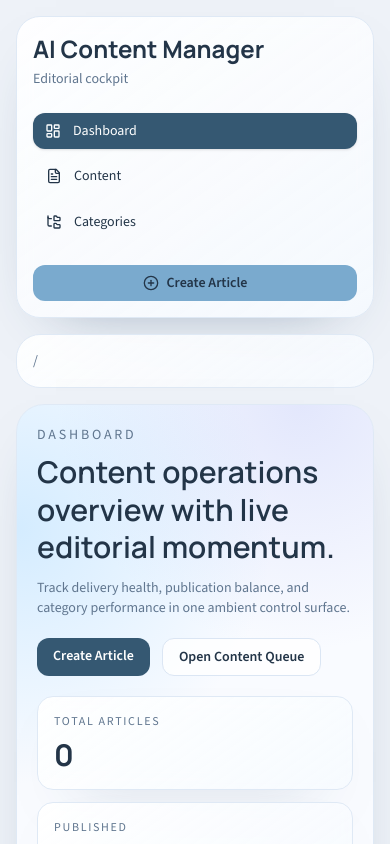
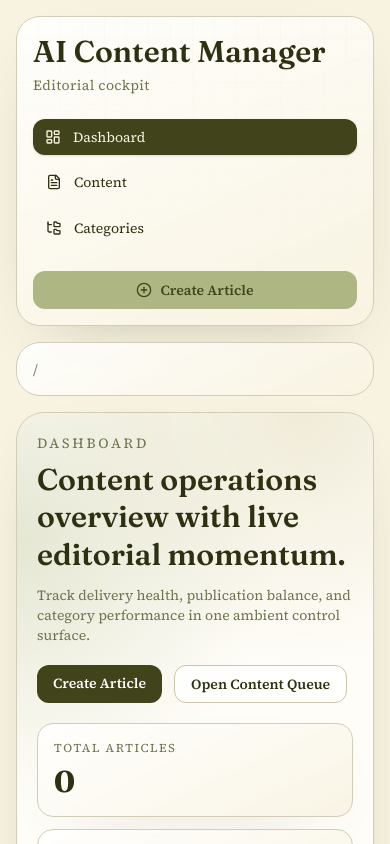
Before and after one commit to Rakamoosaka/AI-CONTENT-MANAGER, a Next.js app: page / in a window 390 px wide. Shown: the top 844 px of the page. Built offline with nearby package versions, Linux system fonts and the light colour scheme; no server answers; the database is empty.

Commit message:
Refactor global styles and layout components; update color variables, enhance UI elements, and improve accessibility features

```diff
--- a/src/app/globals.css
+++ b/src/app/globals.css
@@ -1,18 +1,18 @@
 @import "tailwindcss";
 
 :root {
-  --bg-base: #eef2f8;
-  --bg-surface: #f9fbff;
-  --bg-soft: #edf4ff;
-  --teal: #355872;
-  --amber: #7aaace;
-  --line: #dbe6f4;
-  --ink: #233548;
-  --ink-soft: #60768f;
-  --accent-cyan: #9cd5ff;
-  --accent-lilac: #c8cff9;
+  --bg-base: #f8f3e1;
+  --bg-surface: #fffdf7;
+  --bg-soft: #e3dbbb;
+  --teal: #41431b;
+  --amber: #aeb784;
+  --line: #cbc5aa;
+  --ink: #2e3012;
+  --ink-soft: #6e7550;
+  --accent-cyan: #aeb784;
+  --accent-lilac: #e3dbbb;
   --danger: #be123c;
-  --shadow-soft: 0 18px 48px -30px rgba(31, 56, 88, 0.42);
+  --shadow-soft: 0 18px 44px -24px rgba(65, 67, 27, 0.28);
 }
 
 * {
@@ -22,12 +22,20 @@
 body {
   margin: 0;
   background:
-    radial-gradient(circle at 8% 4%, rgba(122, 170, 206, 0.22), transparent 36%),
-    radial-gradient(circle at 92% 8%, rgba(156, 213, 255, 0.24), transparent 30%),
-    radial-gradient(circle at 50% 100%, rgba(200, 207, 249, 0.18), transparent 38%),
+    radial-gradient(circle at 10% 8%, rgba(174, 183, 132, 0.36), transparent 34%),
+    radial-gradient(circle at 88% 16%, rgba(227, 219, 187, 0.72), transparent 30%),
+    linear-gradient(120deg, rgba(65, 67, 27, 0.08), transparent 28%),
+    repeating-linear-gradient(
+      0deg,
+      rgba(65, 67, 27, 0.035) 0,
+      rgba(65, 67, 27, 0.035) 1px,
+      transparent 1px,
+      transparent 26px
+    ),
     var(--bg-base);
   color: var(--ink);
   font-family: var(--font-body), sans-serif;
+  min-height: 100vh;
 }
 
 .font-display {
@@ -61,7 +69,7 @@ body {
   height: 0.95rem;
   width: 0.95rem;
   border-radius: 9999px;
-  border: 2px solid color-mix(in srgb, var(--line) 80%, white);
+  border: 2px solid color-mix(in srgb, var(--line) 82%, white);
   border-top-color: var(--teal);
   animation: spin 0.8s linear infinite;
 }
@@ -76,23 +84,25 @@ body {
 .form-control {
   width: 100%;
   border: 1px solid var(--line);
-  background: color-mix(in srgb, var(--bg-surface) 92%, white);
+  background: color-mix(in srgb, var(--bg-surface) 95%, white);
   border-radius: 0.85rem;
-  padding: 0.56rem 0.72rem;
+  padding: 0.62rem 0.78rem;
+  color: var(--ink);
+  box-shadow: inset 0 1px 0 rgba(255, 255, 255, 0.6);
 }
 
 .glass-card {
   background:
-    linear-gradient(145deg, rgba(255, 255, 255, 0.9), rgba(246, 250, 255, 0.8));
-  border: 1px solid color-mix(in srgb, var(--line) 88%, white);
-  box-shadow: 0 24px 60px -40px rgba(36, 68, 102, 0.5);
+    linear-gradient(155deg, rgba(255, 255, 255, 0.88), rgba(248, 243, 225, 0.9));
+  border: 1px solid color-mix(in srgb, var(--line) 86%, white);
+  box-shadow: 0 24px 64px -40px rgba(65, 67, 27, 0.42);
   backdrop-filter: blur(8px);
 }
 
 .accent-panel {
   background:
-    radial-gradient(circle at 0% 20%, rgba(156, 213, 255, 0.4), transparent 42%),
-    radial-gradient(circle at 80% 0%, rgba(200, 207, 249, 0.45), transparent 36%),
+    radial-gradient(circle at 0% 20%, rgba(174, 183, 132, 0.32), transparent 42%),
+    radial-gradient(circle at 80% 0%, rgba(227, 219, 187, 0.52), transparent 36%),
     color-mix(in srgb, var(--bg-surface) 92%, white);
 }
 
@@ -106,7 +116,7 @@ body {
 }
 
 .select-field:focus {
-  outline: 2px solid color-mix(in srgb, var(--teal) 60%, white);
+  outline: 2px solid color-mix(in srgb, var(--teal) 52%, white);
   outline-offset: 1px;
 }
 
@@ -116,8 +126,127 @@ textarea:focus-visible,
 select:focus-visible,
 a:focus-visible,
 summary:focus-visible {
-  outline: 2px solid color-mix(in srgb, var(--teal) 55%, white);
+  outline: 2px solid color-mix(in srgb, var(--teal) 52%, white);
   outline-offset: 2px;
+}
+
+.stagger-in {
+  opacity: 0;
+  transform: translateY(14px);
+  animation: rise-in 520ms cubic-bezier(0.2, 0.8, 0.2, 1) forwards;
+}
+
+.lift-card {
+  transition: transform 180ms ease, box-shadow 180ms ease, border-color 180ms ease;
+}
+
+.lift-card:hover {
+  transform: translateY(-2px);
+  box-shadow: 0 18px 40px -30px rgba(65, 67, 27, 0.72);
+  border-color: color-mix(in srgb, var(--line) 78%, var(--teal));
+}
+
+@keyframes rise-in {
+  to {
+    opacity: 1;
+    transform: translateY(0);
+  }
+}
+
+@keyframes grain-drift {
+  0% {
+    background-position: 0 0, 0 0;
+  }
+  100% {
+    background-position: 22px 0, 0 22px;
+  }
+}
+
+@keyframes trace-in {
+  0% {
+    transform: scaleX(0.1);
+    opacity: 0.2;
+  }
+  100% {
+    transform: scaleX(1);
+    opacity: 0.9;
+  }
+}
+
+@keyframes beacon {
+  0%,
+  100% {
+    box-shadow: 0 0 0 0 rgba(65, 67, 27, 0.08);
+  }
+  50% {
+    box-shadow: 0 0 0 7px rgba(65, 67, 27, 0);
+  }
+}
+
+.editor-grid-pattern {
+  position: relative;
+  overflow: hidden;
+}
+
+.editor-grid-pattern::after {
+  content: "";
+  position: absolute;
+  inset: 0;
+  pointer-events: none;
+  background:
+    linear-gradient(90deg, rgba(65, 67, 27, 0.045) 1px, transparent 1px),
+    linear-gradient(rgba(65, 67, 27, 0.045) 1px, transparent 1px);
+  background-size: 22px 22px;
+  opacity: 0.32;
+  mask-image: linear-gradient(to bottom, black 0%, transparent 100%);
+  animation: grain-drift 6s linear infinite;
+}
+
+.ai-timeline {
+  position: relative;
+  padding-left: 1.1rem;
+}
+
+.ai-timeline::before {
+  content: "";
+  position: absolute;
+  left: 0.32rem;
+  top: 0.4rem;
+  bottom: 0.45rem;
+  width: 1px;
+  background: linear-gradient(to bottom, rgba(65, 67, 27, 0.38), rgba(65, 67, 27, 0.08));
+}
+
+.ai-step {
+  position: relative;
+}
+
+.ai-step::before {
+  content: "";
+  position: absolute;
+  left: -0.98rem;
+  top: 1.1rem;
+  height: 0.52rem;
+  width: 0.52rem;
+  border-radius: 9999px;
+  background: var(--teal);
+  animation: beacon 2s ease-in-out infinite;
+}
+
+.scan-divider {
+  position: relative;
+}
+
+.scan-divider::after {
+  content: "";
+  position: absolute;
+  left: 0.85rem;
+  right: 0.85rem;
+  top: 0;
+  height: 1px;
+  transform-origin: left;
+  background: linear-gradient(to right, rgba(65, 67, 27, 0.5), rgba(174, 183, 132, 0.12));
+  animation: trace-in 520ms ease-out both;
 }
 
 button:not(:disabled),
--- a/src/app/layout.tsx
+++ b/src/app/layout.tsx
@@ -1,16 +1,16 @@
 import type { Metadata } from "next";
-import { Manrope, Source_Sans_3 } from "next/font/google";
+import { Fraunces, Source_Serif_4 } from "next/font/google";
 import { AppShell } from "@/components/layout/AppShell";
 import { QueryProvider } from "@/components/providers/QueryProvider";
 import { ToasterProvider } from "@/components/providers/ToasterProvider";
 import "./globals.css";
 
-const heading = Manrope({
+const heading = Fraunces({
   variable: "--font-display",
   subsets: ["latin"],
 });
 
-const body = Source_Sans_3({
+const body = Source_Serif_4({
   variable: "--font-body",
   subsets: ["latin"],
 });
--- a/src/components/layout/AppShell.tsx
+++ b/src/components/layout/AppShell.tsx
@@ -30,7 +30,7 @@ function ShellNav() {
             className={cn(
               "flex items-center gap-3 rounded-xl px-3 py-2 text-sm transition",
               active
-                ? "bg-(--teal) text-white shadow-sm"
+                ? "bg-(--teal) text-(--bg-base) shadow-sm"
                 : "border border-transparent hover:border-(--line) hover:bg-(--bg-soft)",
             )}
           >
@@ -51,16 +51,16 @@ function ShellPath() {
 export function AppShell({ children }: Props) {
   return (
     <div className="min-h-screen bg-(--bg-base) text-(--ink)">
-      <div className="mx-auto grid max-w-350 grid-cols-1 gap-4 p-4 md:items-start md:grid-cols-[240px_1fr]">
-        <aside className="glass-card rounded-3xl p-4 md:sticky md:top-4">
-          <h1 className="font-display text-2xl font-bold">AI Content Manager</h1>
-          <p className="mt-1 text-sm text-(--ink-soft)">Editorial cockpit</p>
+      <div className="mx-auto grid max-w-350 grid-cols-1 gap-4 p-4 md:items-start md:grid-cols-[252px_1fr]">
+        <aside className="glass-card editor-grid-pattern stagger-in rounded-3xl p-4 md:sticky md:top-4" style={{ animationDelay: "20ms" }}>
+          <h1 className="font-display text-3xl font-semibold leading-tight">AI Content Manager</h1>
+          <p className="mt-1 text-sm tracking-wide text-(--ink-soft)">Editorial cockpit</p>
           <Suspense fallback={<nav className="mt-6 space-y-2" />}>
             <ShellNav />
           </Suspense>
           <Link
             href="/content/new"
-            className="mt-6 flex items-center justify-center gap-2 rounded-xl bg-(--amber) px-3 py-2 text-sm font-semibold text-(--ink)"
+            className="mt-6 flex items-center justify-center gap-2 rounded-xl border border-transparent bg-(--amber) px-3 py-2 text-sm font-semibold text-(--teal) hover:border-(--teal)"
           >
             <PlusCircle size={16} />
             Create Article
@@ -68,12 +68,12 @@ export function AppShell({ children }: Props) {
         </aside>
 
         <div>
-          <header className="glass-card mb-4 rounded-3xl p-4">
+          <header className="glass-card stagger-in mb-4 rounded-3xl p-4" style={{ animationDelay: "90ms" }}>
             <Suspense fallback={<p className="text-sm text-(--ink-soft)">...</p>}>
               <ShellPath />
             </Suspense>
           </header>
-          <main>
+          <main className="stagger-in" style={{ animationDelay: "160ms" }}>
             <Suspense fallback={<div className="card p-4 text-sm text-(--ink-soft)">Loading...</div>}>
               {children}
             </Suspense>
--- a/src/components/ui/SelectField.tsx
+++ b/src/components/ui/SelectField.tsx
@@ -87,9 +87,9 @@ export function SelectField({
         type="button"
         disabled={disabled}
         className={cn(
-          "w-full rounded-xl border border-(--line) bg-(--bg-surface) px-3 py-2 text-left",
+          "w-full rounded-xl border border-(--line) bg-(--bg-surface) px-3 py-2 text-left text-(--ink)",
           "flex items-center justify-between gap-2",
-          "focus-visible:outline-none",
+          "focus-visible:outline-none focus-visible:ring-2 focus-visible:ring-(--amber)/70",
           disabled ? "cursor-not-allowed opacity-60" : "",
         )}
         onClick={() => setOpen((prev) => !prev)}
@@ -102,7 +102,7 @@ export function SelectField({
         aria-expanded={open}
       >
         <span className="truncate">{selectedLabel}</span>
-        <span className={cn("text-(--ink-soft) transition-transform", open ? "rotate-180" : "")}>v</span>
+        <span className={cn("text-(--ink-soft) transition-transform", open ? "rotate-180" : "")}>⌄</span>
       </button>
 
       {open ? (
@@ -121,7 +121,7 @@ export function SelectField({
                     type="button"
                     className={cn(
                       "block w-full px-3 py-2 text-left",
-                      active ? "bg-(--teal) text-white" : "hover:bg-(--bg-soft)",
+                      active ? "bg-(--teal) text-(--bg-base)" : "hover:bg-(--bg-soft)",
                     )}
                     onClick={() => {
                       onChange(option.value);
```
Also changed, not shown: src/features/content/editor/EditorScreen.tsx (+39 -25 lines), 1 other file (tests, documents, lock files or other folders).
